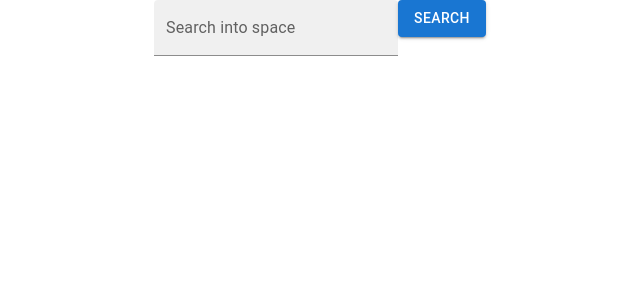
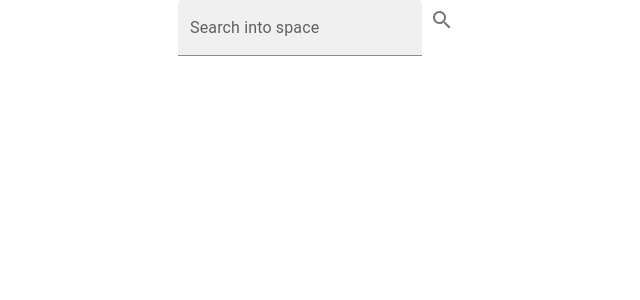
Before and after one commit to ocnerol/spacestagram, a React (Create React App) app: page / in a window 1280 px wide. Shown: the top 300 px of the page, without its empty margins (320-960 px from the left). Built offline with nearby package versions, Linux system fonts and the light colour scheme.

Commit message:
use search icon button instead of regular Button MUI component

```diff
--- a/src/components/SearchBar.js
+++ b/src/components/SearchBar.js
@@ -1,5 +1,7 @@
 import React, { useState } from "react";
-import { Button, TextField } from "@mui/material";
+import { IconButton, TextField } from "@mui/material";
+import SearchIcon from "@mui/icons-material/Search";
+
 import searchNASAImageAPI from "../api/searchNASAImageAPI";
 
 export default function SearchBar({ setSearchResults }) {
@@ -23,9 +25,9 @@ export default function SearchBar({ setSearchResults }) {
         value={search}
         onChange={handleChange}
       />
-      <Button variant="contained" onClick={handleSubmit}>
-        Search
-      </Button>
+      <IconButton variant="contained" onClick={handleSubmit}>
+        <SearchIcon />
+      </IconButton>
     </form>
   );
 }
```
